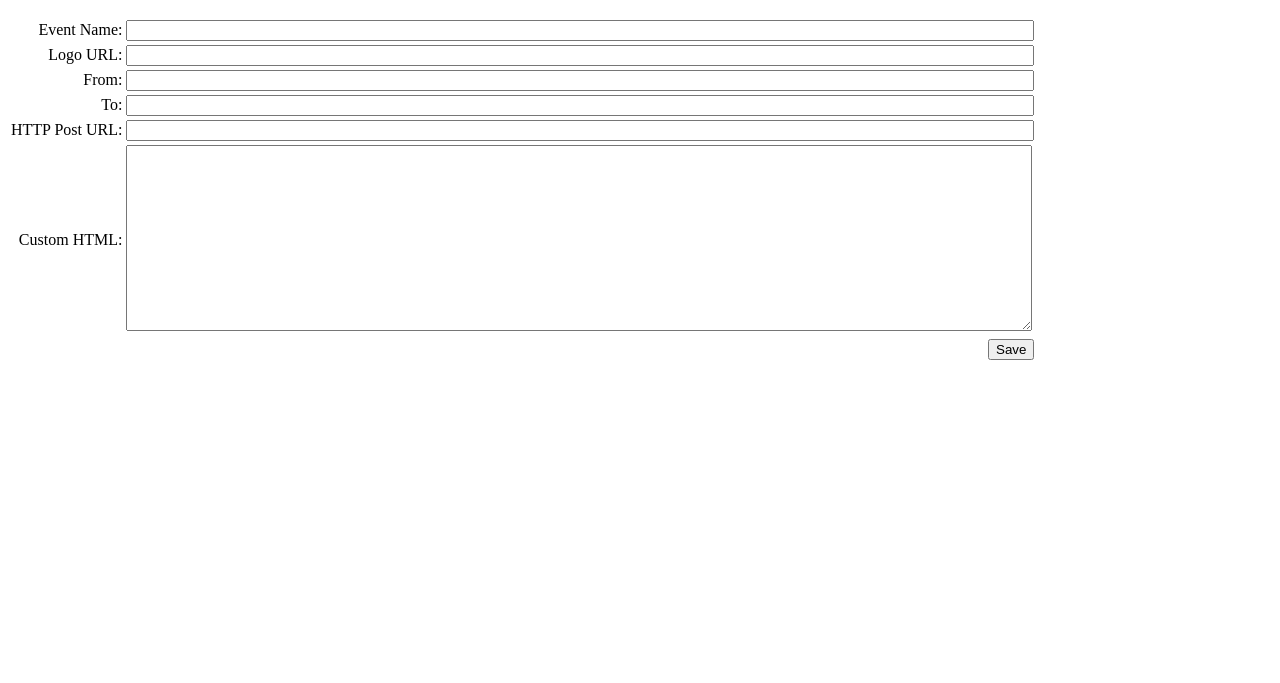
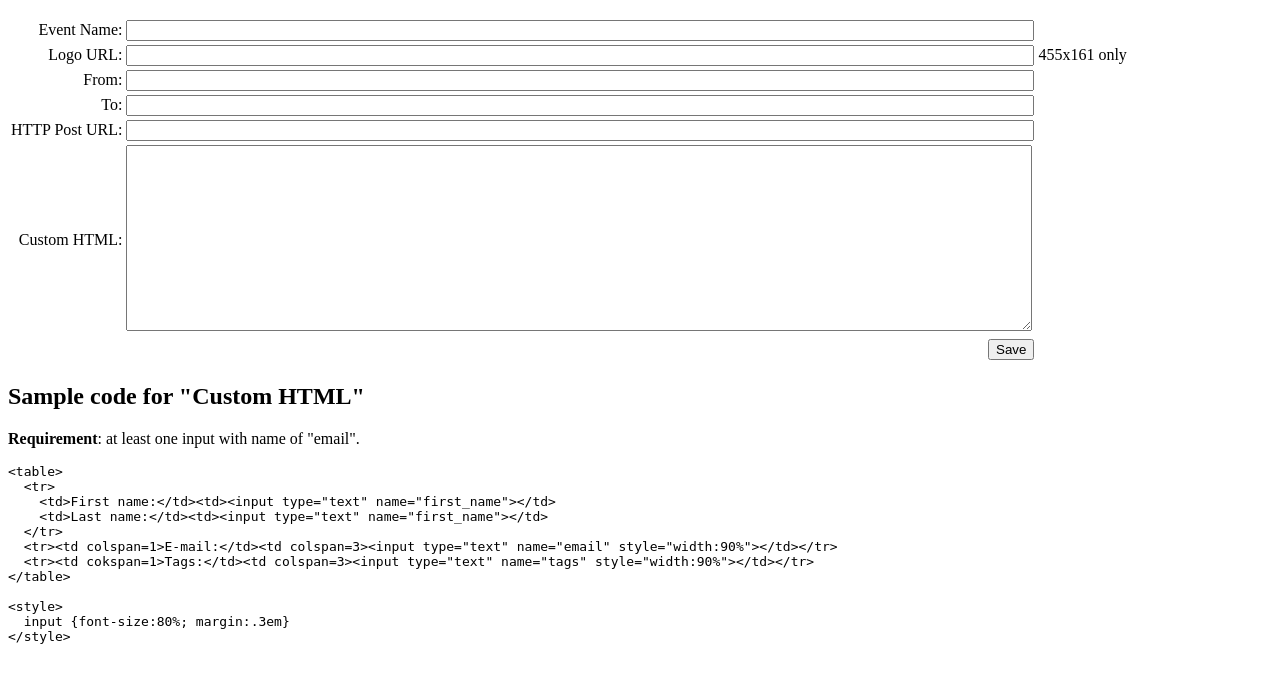
Before and after one commit to hackerdojo/hd-signin, a Python web app: template templates/eventmode.html in a window 1280 px wide. Shown: the part 97-780 px from the top of the page. Run offline with Jinja, Linux system fonts and the light colour scheme; the template is opened without the code that fills it, so the values that code supplies are empty.

Commit message:
Sample code

```diff
--- a/templates/eventmode.html
+++ b/templates/eventmode.html
@@ -16,13 +16,30 @@ input[type="text"], textarea {width:900px}
 <form method="POST">
   <table>
     <tr><td align="right">Event Name:</td><td><input type="text" name="event_name" value="{{current_event.event_name|escape}}"></td></tr>
-    <tr><td align="right">Logo URL:</td><td><input type="text" name="logo_url" value="{{current_event.logo_url|escape}}"></td></tr>
-    <tr><td align="right">From:</td><td><input type="text" name="from_time" value="{{current_event.from_time}}"></td></tr>
-    <tr><td align="right">To:</td><td><input type="text" name="to_time" value="{{current_event.to_time}}"></td></tr>
+    <tr><td align="right">Logo URL:</td><td><input type="text" name="logo_url" value="{{current_event.logo_url|escape}}"></td><td>455x161 only</td></tr>
+    <tr><td align="right">From:</td><td><input placeholder="{{now}}" type="text" name="from_time" value="{{current_event.from_time}}"></td></tr>
+    <tr><td align="right">To:</td><td><input placeholder="{{now}}" type="text" name="to_time" value="{{current_event.to_time}}"></td></tr>
     <tr><td align="right">HTTP Post URL:</td><td><input type="text" name="webhook_url" value="{{current_event.webhook_url|escape}}"></td></tr>
     <tr><td align="right">Custom HTML:</td><td><textarea rows="12" name="custom_html">{{current_event.custom_html|escape}}</textarea></td></tr>
     <tr><td align="right" colspan="2"><input type="submit" value="Save"></td></tr>
   </table>
 </form>
 
+<h2>Sample code for "Custom HTML"</h2>
+<p><b>Requirement</b>: at least one input with name of "email".</p>
+<pre>
+&lt;table&gt;
+  &lt;tr&gt;
+    &lt;td&gt;First name:&lt;/td&gt;&lt;td&gt;&lt;input type="text" name="first_name"&gt;&lt;/td&gt;
+    &lt;td&gt;Last name:&lt;/td&gt;&lt;td&gt;&lt;input type="text" name="first_name"&gt;&lt;/td&gt;
+  &lt;/tr&gt;
+  &lt;tr&gt;&lt;td colspan=1&gt;E-mail:&lt;/td&gt;&lt;td colspan=3&gt;&lt;input type="text" name="email" style="width:90%"&gt;&lt;/td&gt;&lt;/tr&gt;
+  &lt;tr&gt;&lt;td cokspan=1&gt;Tags:&lt;/td&gt;&lt;td colspan=3&gt;&lt;input type="text" name="tags" style="width:90%"&gt;&lt;/td&gt;&lt;/tr&gt;
+&lt;/table&gt;
+
+&lt;style&gt;
+  input {font-size:80%; margin:.3em}
+&lt;/style&gt;
+</pre>
+
 </body>
```
